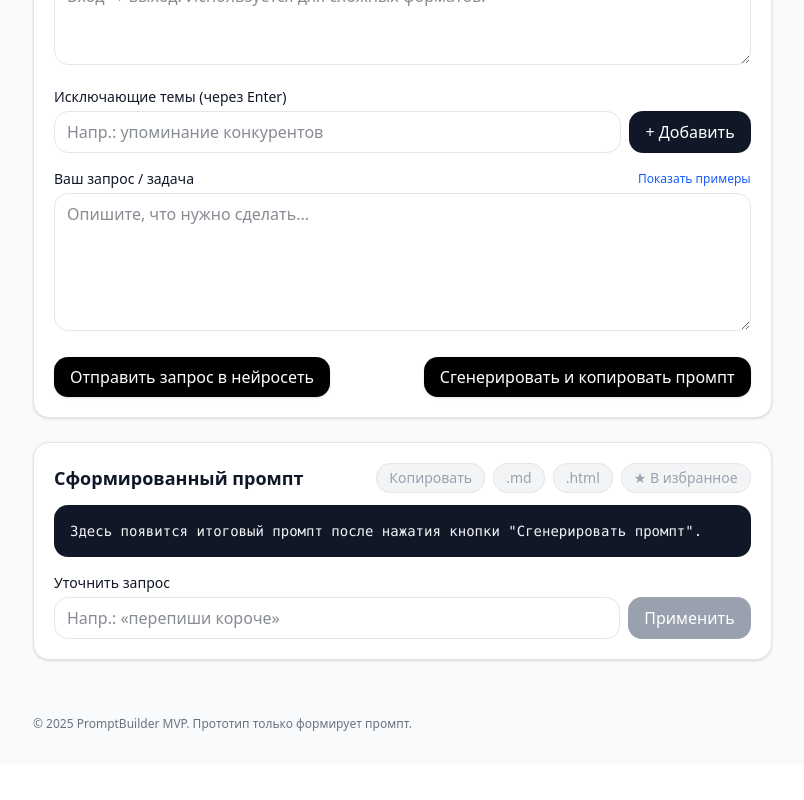
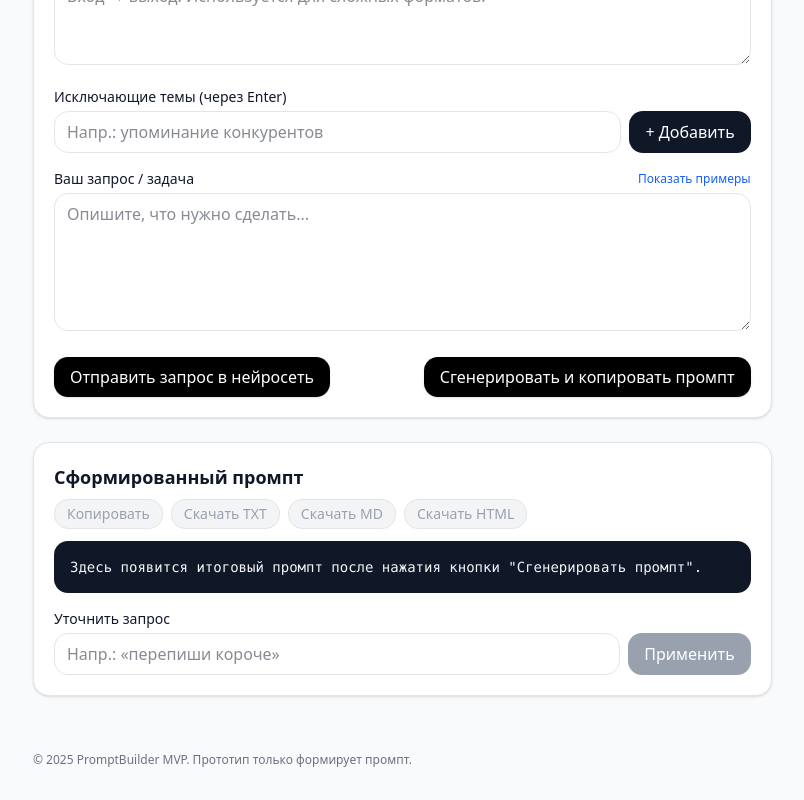
Before and after one commit to DzhibilovaDana/prompt_builder_PVP, a Next.js app: page / in a window 1280 px wide. Shown: the part 1793-2593 px from the top of the page, without its empty margins (47-851 px from the left). Before the commit the page ends 2557 px from the top, so only its background shows below. Built offline with nearby package versions, Linux system fonts and the light colour scheme.

Commit message:
env, Docker, инструкция деплоя

```diff
--- a/src/components/PromptResult.tsx
+++ b/src/components/PromptResult.tsx
@@ -1,4 +1,3 @@
-// components/PromptResult.tsx
 import React from "react";
 
 interface PromptResultProps {
@@ -8,9 +7,29 @@ interface PromptResultProps {
   refine: string;
   onRefineChange: (value: string) => void;
   onRefineApply: () => void;
-  onExportMarkdown: () => void;
-  onExportHtml: () => void;
-  onAddFavorite: () => void;
+}
+
+function downloadFile(filename: string, content: string, mimeType: string) {
+  const blob = new Blob([content], { type: mimeType });
+  const url = URL.createObjectURL(blob);
+
+  const a = document.createElement("a");
+  a.href = url;
+  a.download = filename;
+  document.body.appendChild(a);
+  a.click();
+  a.remove();
+
+  URL.revokeObjectURL(url);
+}
+
+function escapeHtml(value: string) {
+  return value
+    .replaceAll("&", "&amp;")
+    .replaceAll("<", "&lt;")
+    .replaceAll(">", "&gt;")
+    .replaceAll('"', "&quot;")
+    .replaceAll("'", "&#39;");
 }
 
 export const PromptResult: React.FC<PromptResultProps> = ({
@@ -20,22 +39,45 @@ export const PromptResult: React.FC<PromptResultProps> = ({
   refine,
   onRefineChange,
   onRefineApply,
-  onExportMarkdown,
-  onExportHtml,
-  onAddFavorite,
 }) => {
-  const disabled = !generatedPrompt;
+  const canExport = Boolean(generatedPrompt);
+
+  const handleDownloadTxt = () => {
+    downloadFile("prompt.txt", generatedPrompt, "text/plain;charset=utf-8");
+  };
+
+  const handleDownloadMd = () => {
+    const md = `\`\`\`text\n${generatedPrompt}\n\`\`\`\n`;
+    downloadFile("prompt.md", md, "text/markdown;charset=utf-8");
+  };
+
+  const handleDownloadHtml = () => {
+    const html = `<!doctype html>
+<html lang="ru">
+<head>
+  <meta charset="utf-8">
+  <meta name="viewport" content="width=device-width, initial-scale=1">
+  <title>Prompt</title>
+</head>
+<body>
+  <pre style="white-space:pre-wrap; font-family: ui-monospace, SFMono-Regular, Menlo, Monaco, Consolas, 'Liberation Mono', 'Courier New', monospace;">${escapeHtml(generatedPrompt)}</pre>
+</body>
+</html>
+`;
+    downloadFile("prompt.html", html, "text/html;charset=utf-8");
+  };
 
   return (
     <div className="mt-6 rounded-2xl border bg-white p-5 shadow-sm">
-      <div className="mb-3 flex items-center justify-between">
+      <div className="mb-3 flex flex-wrap items-center justify-between gap-2">
         <h3 className="text-lg font-semibold">Сформированный промпт</h3>
+
         <div className="flex flex-wrap items-center gap-2">
           <button
             onClick={onCopy}
-            disabled={disabled}
+            disabled={!canExport}
             className={`rounded-xl px-3 py-1 text-sm ${
-              !disabled
+              canExport
                 ? "border bg-white hover:bg-gray-50"
                 : "cursor-not-allowed border bg-gray-100 text-gray-400"
             }`}
@@ -44,39 +86,39 @@ export const PromptResult: React.FC<PromptResultProps> = ({
           </button>
 
           <button
-            onClick={onExportMarkdown}
-            disabled={disabled}
+            onClick={handleDownloadTxt}
+            disabled={!canExport}
             className={`rounded-xl px-3 py-1 text-sm ${
-              !disabled
+              canExport
                 ? "border bg-white hover:bg-gray-50"
                 : "cursor-not-allowed border bg-gray-100 text-gray-400"
             }`}
           >
-            .md
+            Скачать TXT
           </button>
 
           <button
-            onClick={onExportHtml}
-            disabled={disabled}
+            onClick={handleDownloadMd}
+            disabled={!canExport}
             className={`rounded-xl px-3 py-1 text-sm ${
-              !disabled
+              canExport
                 ? "border bg-white hover:bg-gray-50"
                 : "cursor-not-allowed border bg-gray-100 text-gray-400"
             }`}
           >
-            .html
+            Скачать MD
           </button>
 
           <button
-            onClick={onAddFavorite}
-            disabled={disabled}
+            onClick={handleDownloadHtml}
+            disabled={!canExport}
             className={`rounded-xl px-3 py-1 text-sm ${
-              !disabled
-                ? "border border-amber-400 bg-amber-50 text-amber-800 hover:bg-amber-100"
+              canExport
+                ? "border bg-white hover:bg-gray-50"
                 : "cursor-not-allowed border bg-gray-100 text-gray-400"
             }`}
           >
-            ★ В избранное
+            Скачать HTML
           </button>
         </div>
       </div>
@@ -92,16 +134,14 @@ export const PromptResult: React.FC<PromptResultProps> = ({
           <input
             value={refine}
             onChange={(e) => onRefineChange(e.target.value)}
-            placeholder='Напр.: «перепиши короче»'
+            placeholder="Напр.: «перепиши короче»"
             className="w-full rounded-xl border px-3 py-2"
           />
           <button
             onClick={onRefineApply}
-            disabled={disabled}
+            disabled={!generatedPrompt}
             className={`shrink-0 rounded-xl px-4 py-2 text-white ${
-              !disabled
-                ? "bg-gray-900 hover:opacity-90"
-                : "cursor-not-allowed bg-gray-400"
+              generatedPrompt ? "bg-gray-900 hover:opacity-90" : "cursor-not-allowed bg-gray-400"
             }`}
           >
             Применить
```
Also changed, not shown: 2 other files (tests, documents, lock files or other folders).
